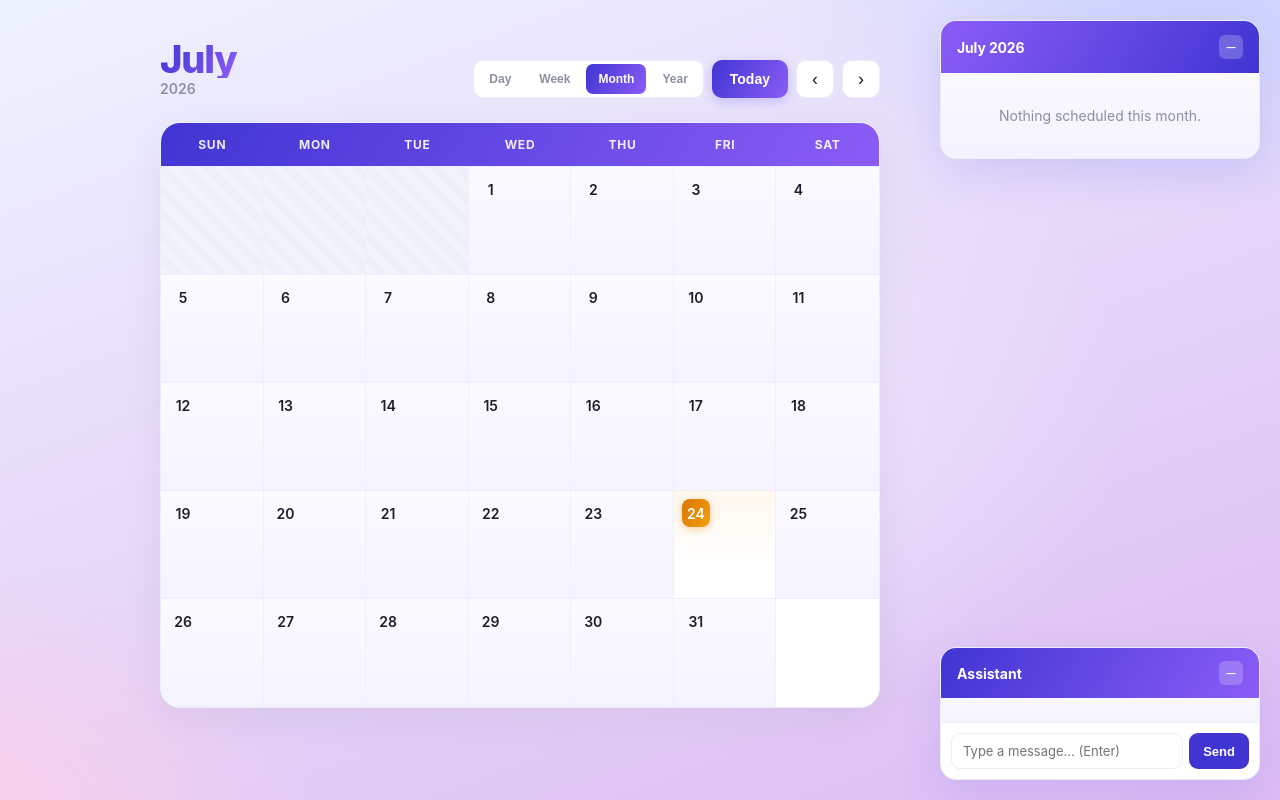
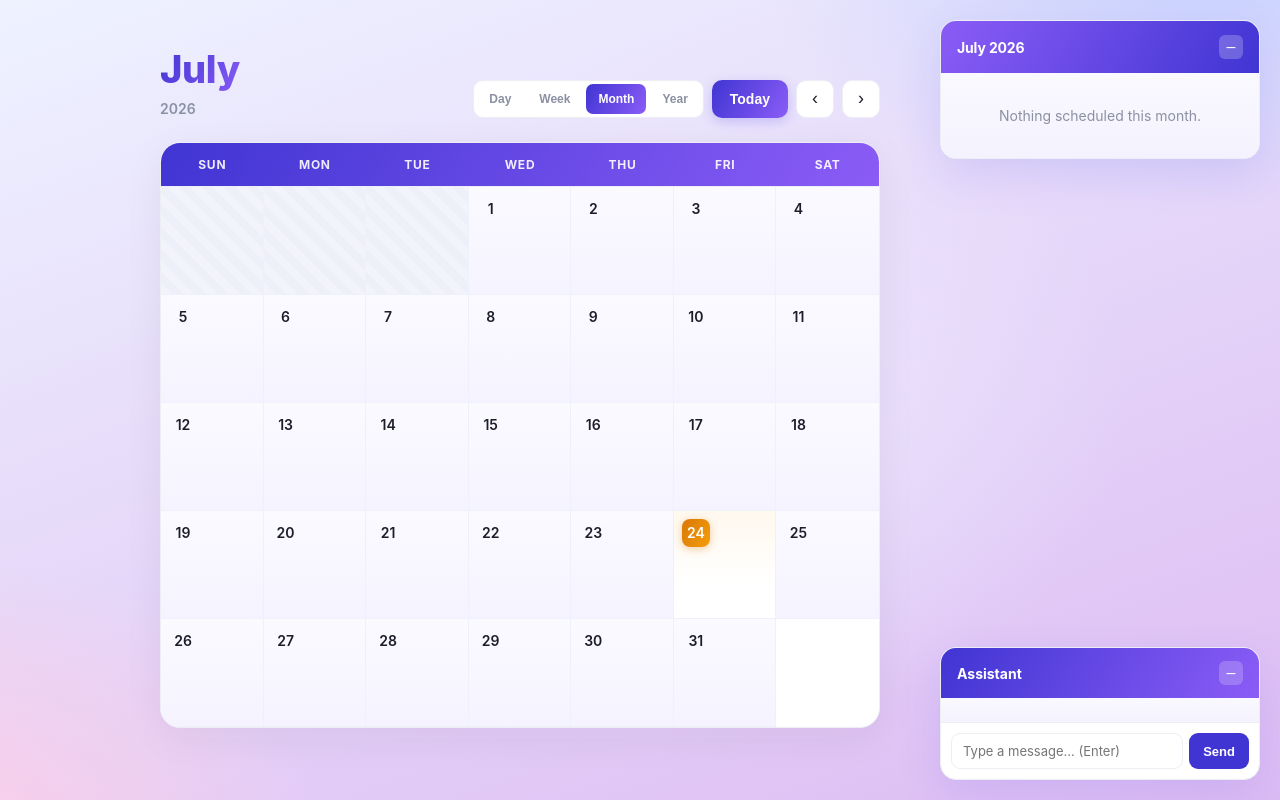
Before and after one commit to K3vio/FlowCalAI, a website: page index.html in a window 1280 px wide. Drawn offline with Linux system fonts and the light colour scheme; no server answers.

Commit message:
add:style.css

```diff
--- a/style.css
+++ b/style.css
@@ -49,11 +49,16 @@ body {
   gap: 16px;
 }
 
+.title-block {
+  overflow: visible;
+}
+
 .title-block h1 {
   font-size: 38px;
   font-weight: 800;
-  letter-spacing: -0.03em;
-  line-height: 1;
+  letter-spacing: -0.01em;
+  line-height: 1.25;
+  padding: 6px 4px 4px 0;
   background: linear-gradient(120deg, var(--accent) 0%, var(--accent-2) 100%);
   -webkit-background-clip: text;
   background-clip: text;
```
